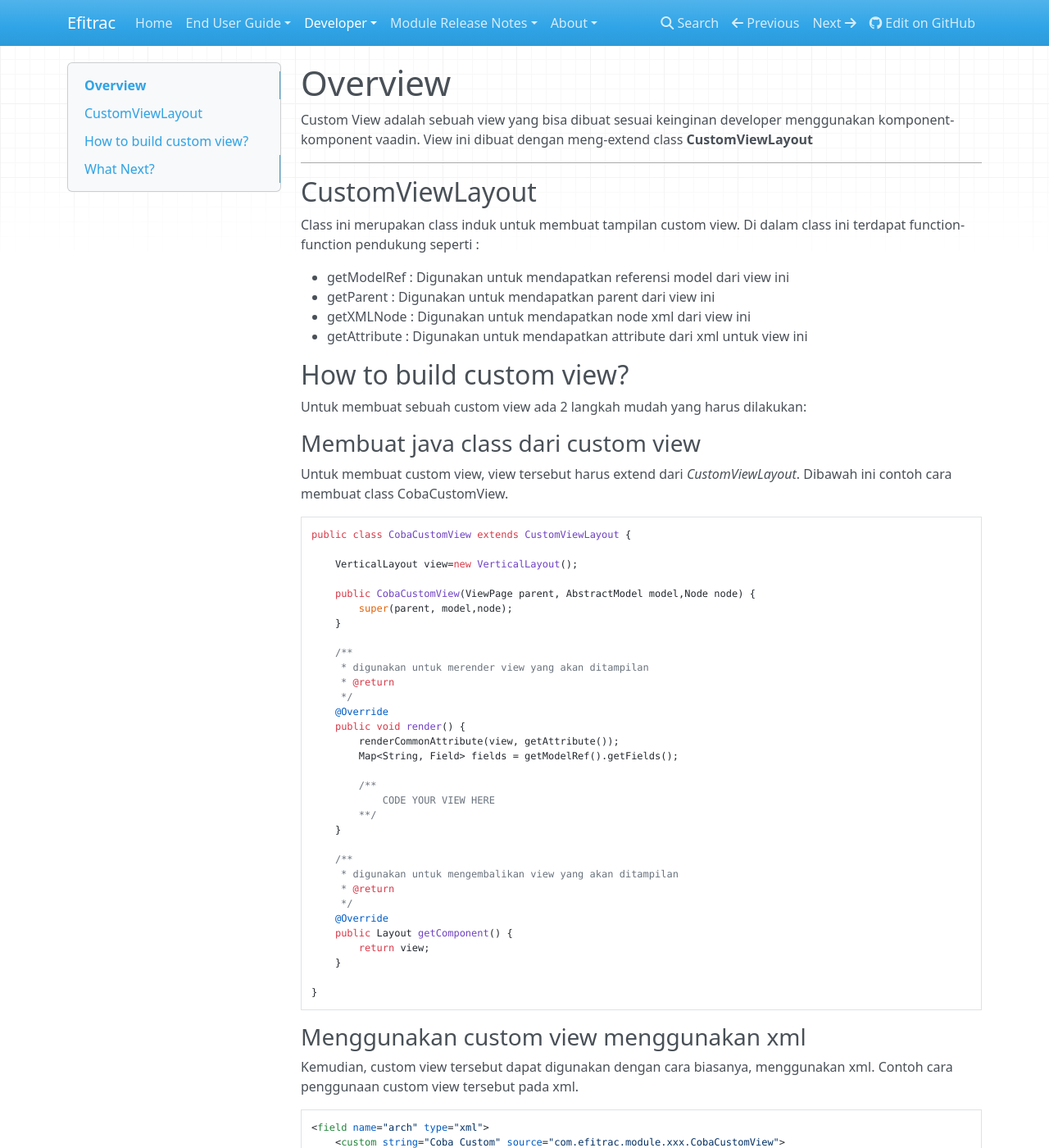
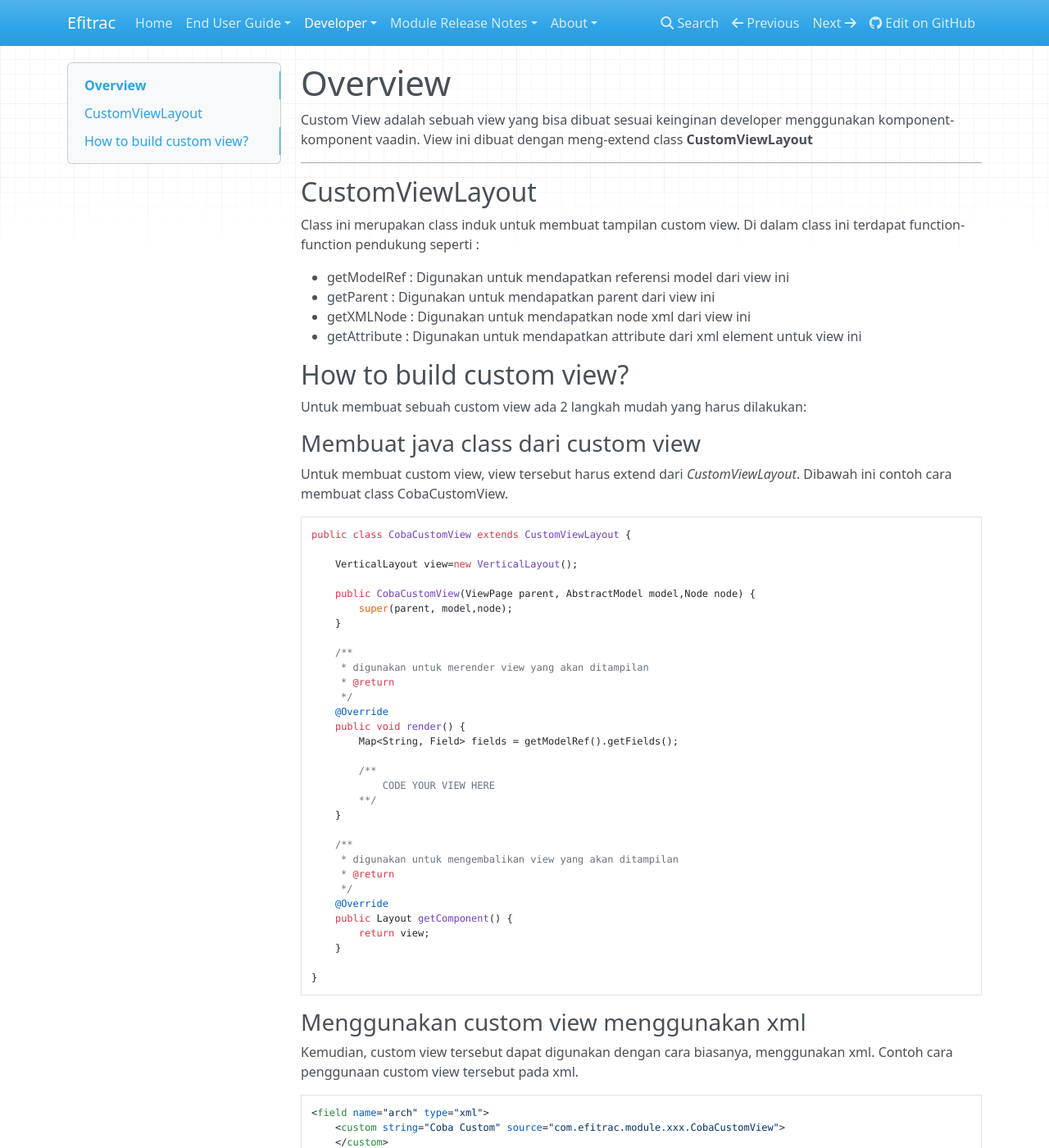
Before and after one commit to ianyulianto/efitrac-wiki, an MkDocs documentation site: the page built from docs/developer/custom-view.md, in a window 1280 px wide and 1400 px high. Shown: the whole window at 82% size. Built offline with MkDocs 1.6.1, drawn with Linux system fonts in a browser that asks for light colours; nearby versions of some CDN libraries; old or Windows-style settings are respelled for this version of MkDocs; some of the changed text lies outside the part shown.

Commit message:
custom view

```diff
--- a/docs/developer/custom-view.md
+++ b/docs/developer/custom-view.md
@@ -10,7 +10,7 @@ Class ini merupakan class induk untuk membuat tampilan custom view. Di dalam cla
 * getModelRef : Digunakan untuk mendapatkan referensi model dari view ini
 * getParent : Digunakan untuk mendapatkan parent dari view ini
 * getXMLNode : Digunakan untuk mendapatkan node xml dari view ini
-* getAttribute : Digunakan untuk mendapatkan attribute dari xml untuk view ini
+* getAttribute : Digunakan untuk mendapatkan attribute dari xml element untuk view ini
 
 ## How to build custom view?
 
@@ -36,7 +36,6 @@ public class CobaCustomView extends CustomViewLayout {
      */
     @Override
     public void render() {
-        renderCommonAttribute(view, getAttribute());
         Map<String, Field> fields = getModelRef().getFields();
 
         /**
@@ -70,9 +69,3 @@ Contoh cara penggunaan custom view tersebut pada xml.
 Pada contoh code diatas, kita dapat menggunakan custom view tersebut dengan menggunakan tag `<custom>`
 dan diberi attribute `source` untuk menentukan letak dimana file java dari custom view tersebut berada.
 Di dalam tag custom juga bisa diberi tag-tag yang lain sesuai kebutuan dari developer.
-
-## What Next?
-Untuk penjelasan lebih lanjut, silahkan kunjungi halaman
-[Access Control List - Adv].
-
-[Access Control List - Adv]: access-control-list-adv.md
```
